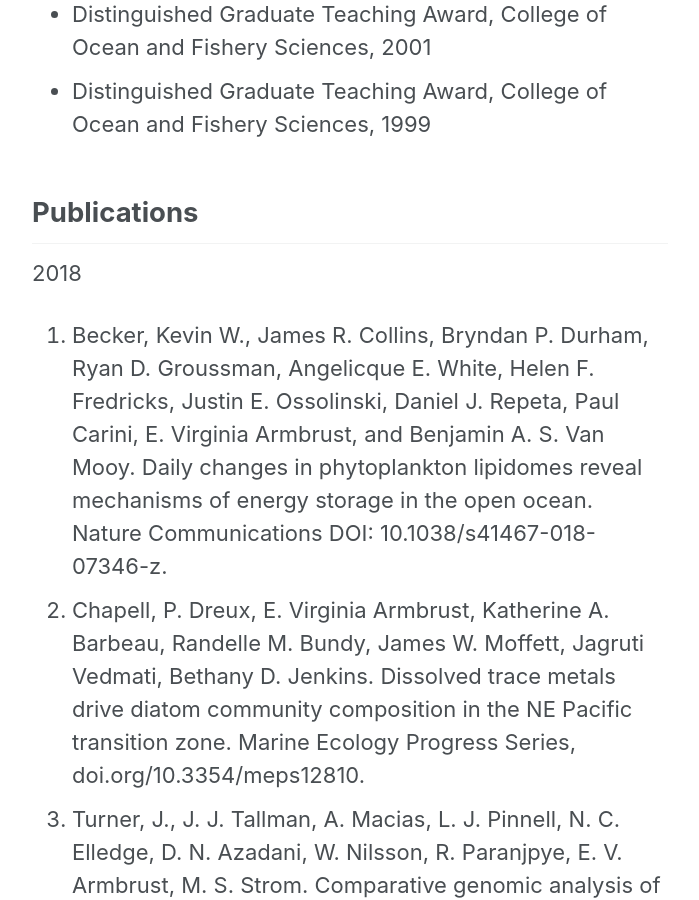
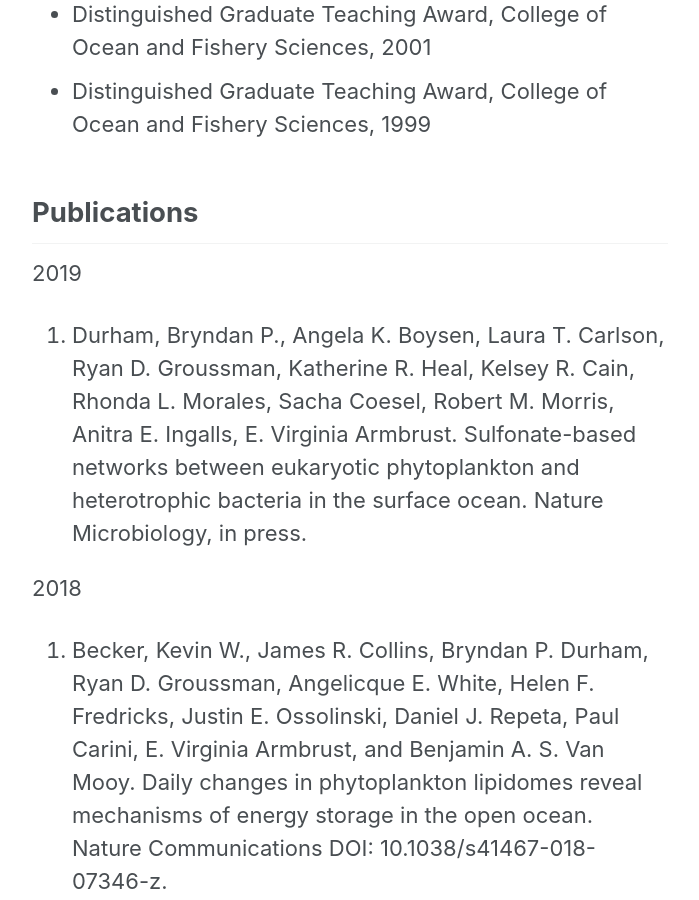
Before and after one commit to armbrustlab/armbrustlab.github.io, a Jekyll site: the page built from collections/_people/armbrust.md, in a window 1280 px wide and 900 px high, scrolled down 2906 px. Shown: the whole window, without its empty margins (290-989 px from the left). Built offline with Jekyll 4.4.1, drawn with Linux system fonts in a browser that asks for light colours; nearby versions of some CDN libraries.

Commit message:
Update armbrust.md

```diff
--- a/collections/_people/armbrust.md
+++ b/collections/_people/armbrust.md
@@ -39,6 +39,9 @@ Phytoplankton are the main focus of research in our lab. These organisms are res
 * Distinguished Graduate Teaching Award, College of Ocean and Fishery Sciences, 1999
 
 ## Publications
+
+2019
+1. Durham, Bryndan P., Angela K. Boysen, Laura T. Carlson, Ryan D. Groussman, Katherine R. Heal, Kelsey R. Cain, Rhonda L. Morales, Sacha Coesel, Robert M. Morris, Anitra E. Ingalls, E. Virginia Armbrust. Sulfonate-based networks between eukaryotic phytoplankton and heterotrophic bacteria in the surface ocean. Nature Microbiology, in press.
 
 2018
 1. Becker, Kevin W., James R. Collins, Bryndan P. Durham, Ryan D. Groussman, Angelicque E. White, Helen F. Fredricks, Justin E. Ossolinski, Daniel J. Repeta, Paul Carini, E. Virginia Armbrust, and Benjamin A. S. Van Mooy. Daily changes in phytoplankton lipidomes reveal mechanisms of energy storage in the open ocean.  Nature Communications DOI: 10.1038/s41467-018-07346-z.
```
